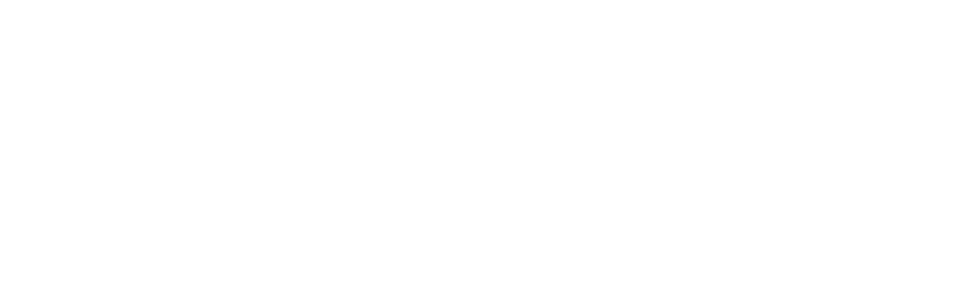
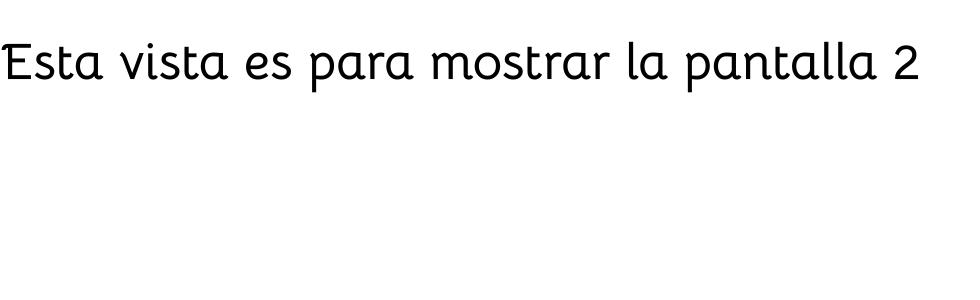
Before and after one commit to Thewilliamg/proyectoFinalExpress, a React (Vite) app: page /signup in a window 1280 px wide. Before the commit this address had no page. Shown: the top 300 px of the page, without its empty margins (0-980 px from the left). Built offline with nearby package versions, Linux system fonts and the light colour scheme; the HTML template or start-up script is replaced by a standard one.

Commit message:
feat: :truck: Started with the /signup route files
AN example was added to the components

```diff
--- a/src/App.jsx
+++ b/src/App.jsx
@@ -6,6 +6,9 @@
 import Markets from './pages/markets/Markets.jsx';
 import Discounts from './pages/discounts/Discounts.jsx';
 import Shop from './pages/shop/Shop.jsx';
+import SignUp from './pages/signup/SignUp.jsx'
+import Policy from './pages/signup/components/Policy.jsx'
+
 
 function App() {
   return (
@@ -13,11 +16,17 @@
       <Routes>
 
         <Route index element={<Home />} />
+        //Rutas de descuentos
         <Route path="/discounts" element={<Discounts/>} />
+        //Rutas de tiendas
         <Route path="/markets" element={<Markets />} />
+        //Rutas de comprar
         <Route path="/shop" element={<Shop />} />
+        //Rutas de perfil de usuario
         <Route path='/user' element={<User />} />
-
+        //Rutas de registro
+        <Route path='/signup' element={<SignUp />} />                       // Pantalla 2
+        <Route path='/signup/register/policy' element={<Policy />} />       // Ruta para pantallas 4 y 5
       </Routes>
   </BrowserRouter>
   )
--- /dev/null
+++ b/src/pages/signup/SignUp.jsx
@@ -0,0 +1,7 @@
+export default function SignUp() {
+    return (
+        <div>
+            <h1>Esta vista es para mostrar la pantalla 2</h1>
+        </div>
+    )
+}
--- /dev/null
+++ b/src/pages/signup/components/Policy.jsx
@@ -0,0 +1,7 @@
+export default function Policy() {
+    return (
+        <div>
+            <h1>Esta vista es para mostrar la pantalla 5</h1>
+        </div>
+    )
+}
```
Also changed, not shown: src/pages/signup/components/Register.jsx (added, +7 -0 lines).
